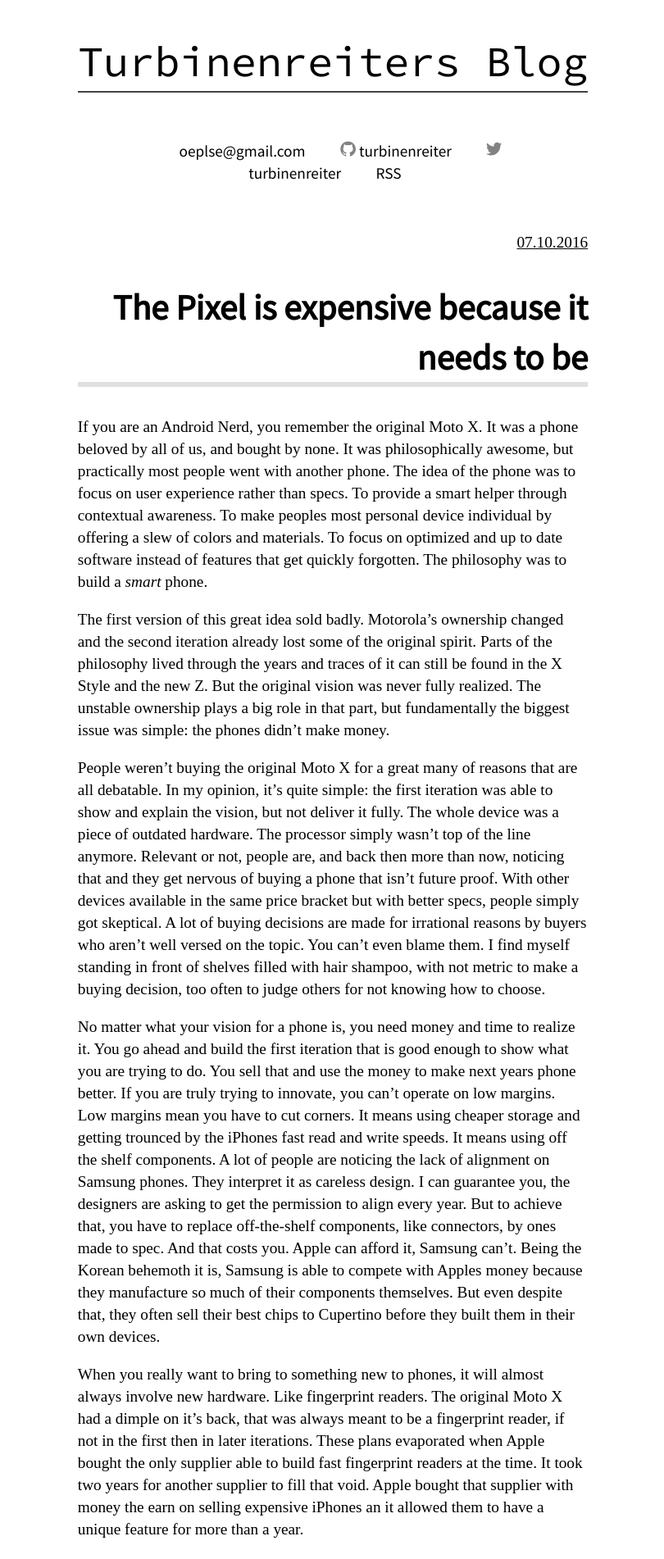
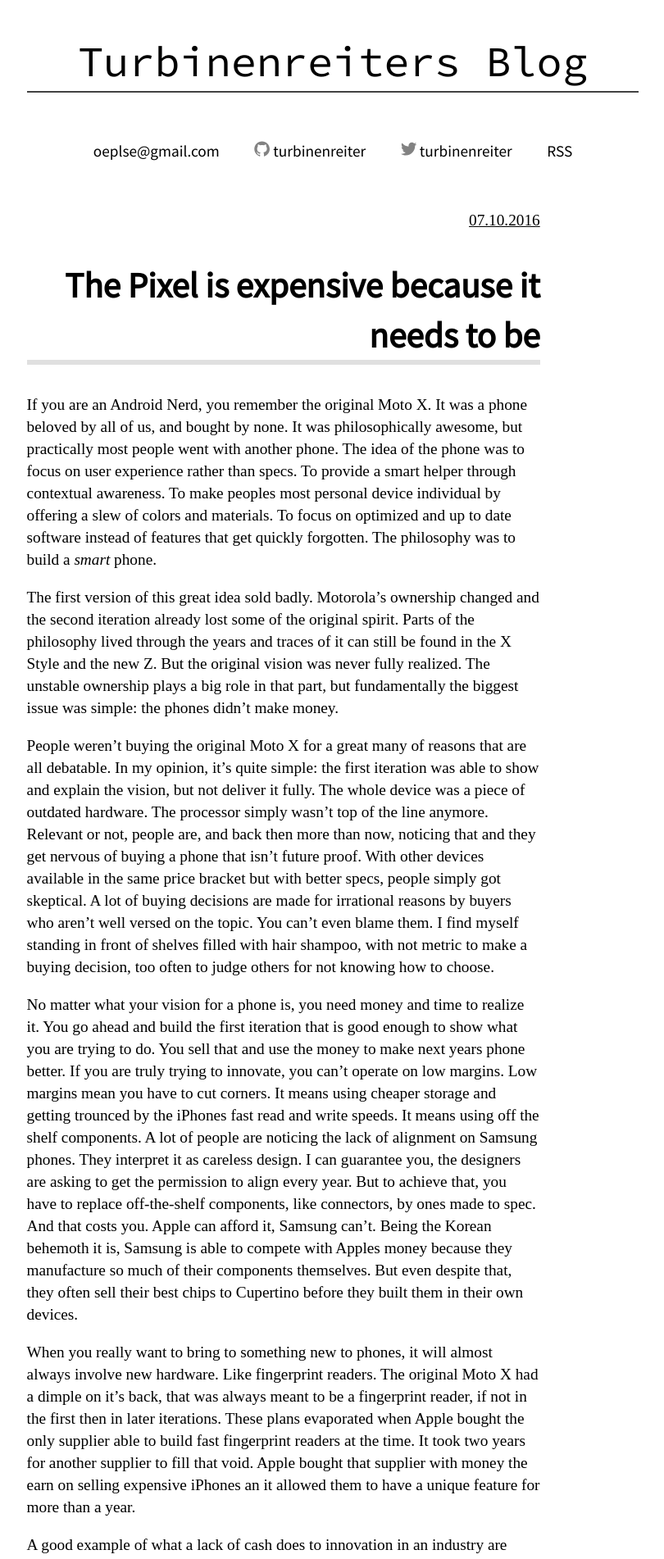
Before and after one commit to turbinenreiter/turbinenreiter.github.io, a Jekyll site: the page built from index.html, in a window 1280 px wide. Shown: the top 1902 px of the page at 82% size, without its empty margins (234-1044 px from the left). Built offline with Jekyll 4.4.1, drawn with Linux system fonts in a browser that asks for light colours; nearby versions of some CDN libraries; some web fonts are replaced; formulas are drawn with MathJax 3; the list of posts is cut into pages by our own code.

Commit message:
Lengthen lines for header

```diff
--- a/_sass/_base.scss
+++ b/_sass/_base.scss
@@ -20,13 +20,12 @@
     line-height: 1.4;
     hyphens: auto;
 
-    max-width: 65ch;
+    max-width: 78ch;
 
     margin: 0 auto;
 }
 
 header {
-    max-width: 78ch;
     font-family: 'Source Code Pro', monospace;
     margin-top: 2em;
     margin-bottom: 3em;
@@ -41,6 +40,7 @@
 }
 
 article {
+    max-width: 65ch;
     font-family: 'Source Serif Pro', serif;
     text-align: left;
     margin-top: 3em;
```
